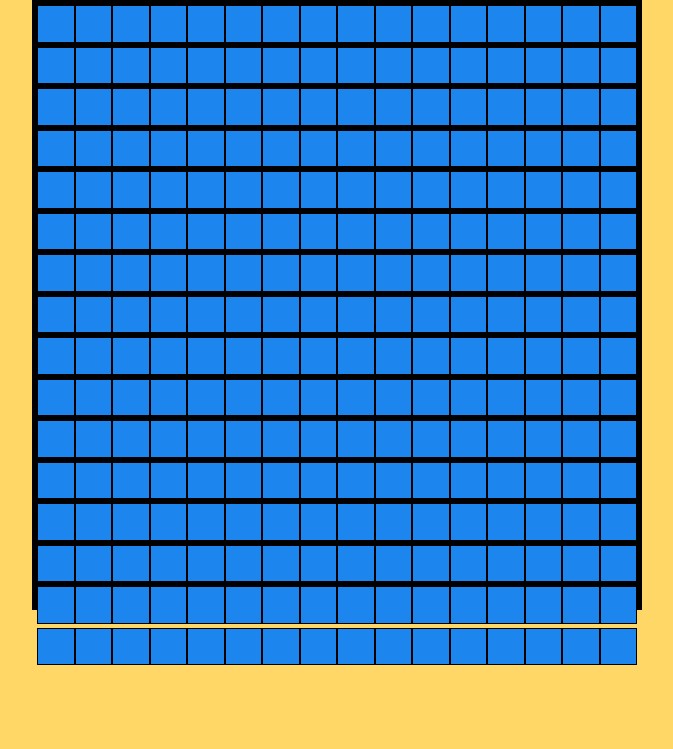
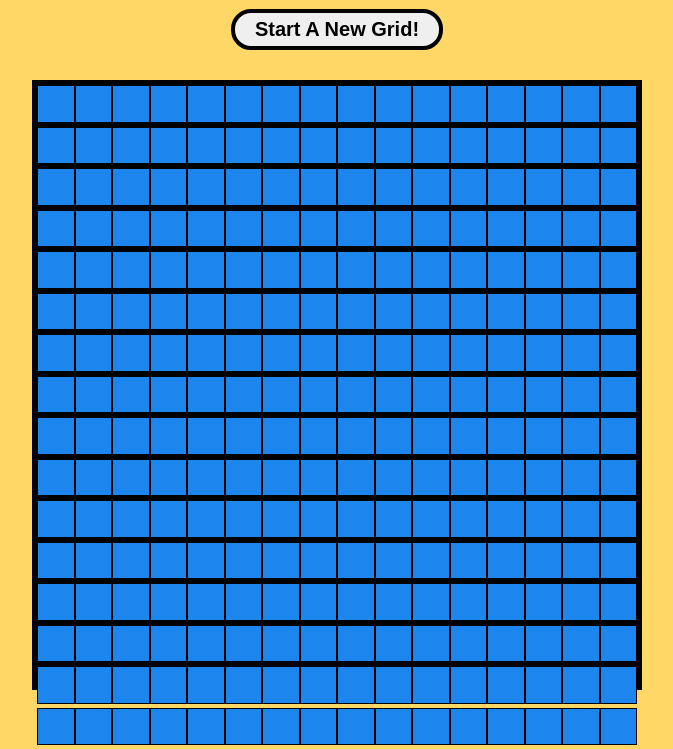
Before and after one commit to adammmusial/project-sketch, a website: page index.html in a window 1280 px wide. Shown: the part 89-838 px from the top of the page, without its empty margins (303-976 px from the left). Before the commit the page ends 800 px from the top, so only its background shows below. Drawn offline with Linux system fonts and the light colour scheme; a web font is replaced by a local one.

Commit message:
feat: add button styling

```diff
--- a/css/squares.css
+++ b/css/squares.css
@@ -30,3 +30,14 @@ h1{
 	margin: 30px 20px auto;
 	text-transform: uppercase;
 }
+
+#clearButton {
+    margin: 30px;
+    border-radius: 20px;
+    font-size: 20px;
+    font-weight: bold;
+    padding: 5px 20px;
+    border: 4px solid black;
+    outline: none;
+
+}
```
